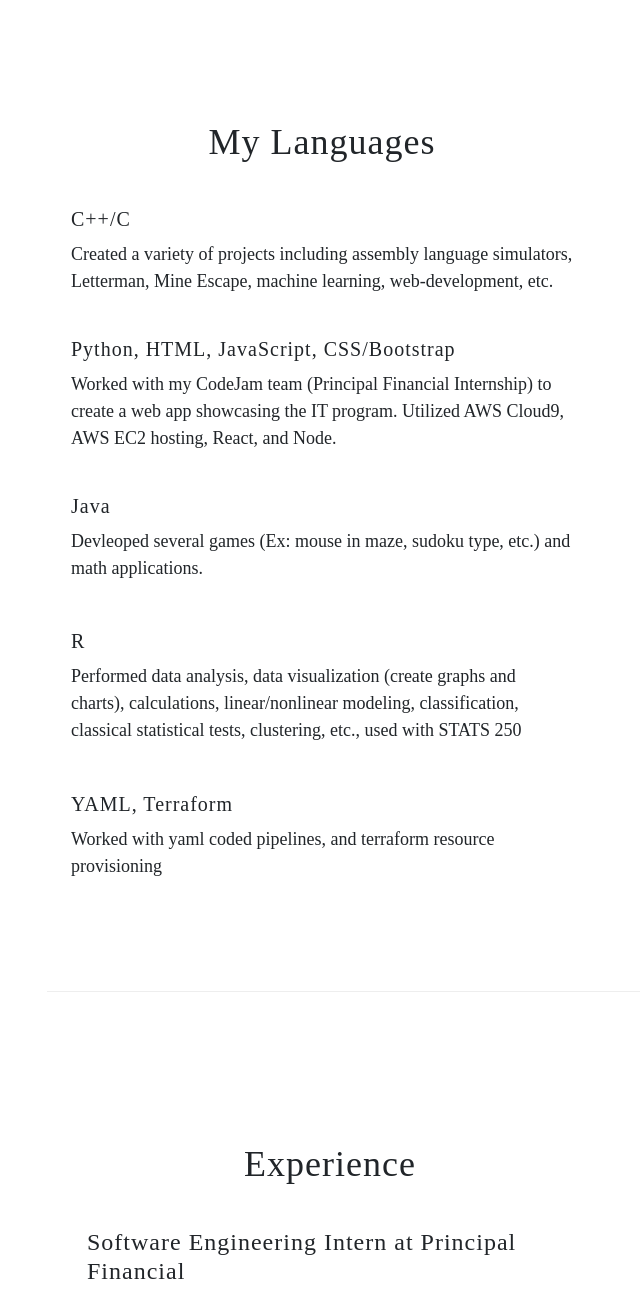
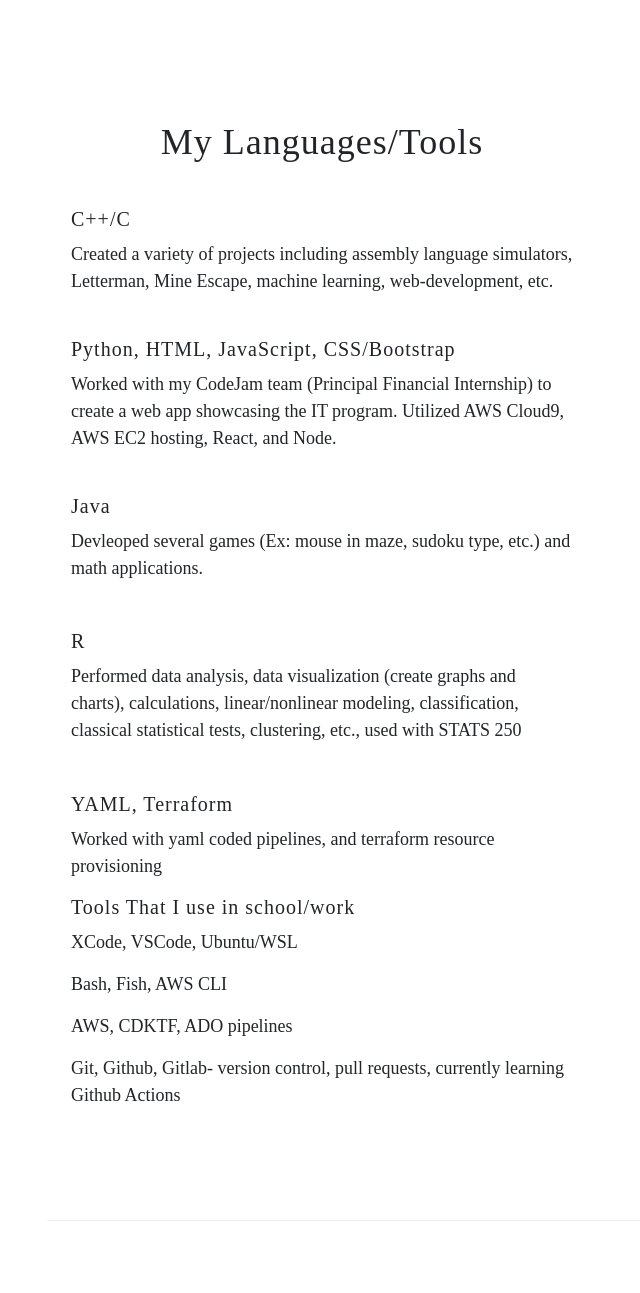
Before and after one commit to gracegw/gracegw.github.io, a plain HTML site: page personal.html in a window 1280 px wide. Shown: the part 840-2133 px from the top of the page, without its empty margins (43-683 px from the left). Drawn offline with nearby package versions, Linux system fonts and the light colour scheme.

Commit message:
Update personal.html

```diff
--- a/personal.html
+++ b/personal.html
@@ -45,7 +45,7 @@
       <!-- Right-sided navbar links. Hide them on small screens -->
       <div class="w3-right w3-hide-small">
         <a href="#about" class="w3-bar-item w3-button">About</a>
-        <a href="#skills" class="w3-bar-item w3-button">Languages</a>
+        <a href="#skills" class="w3-bar-item w3-button">Languages/Tools</a>
         <a href="#experience" class="w3-bar-item w3-button">Experience</a>
         <a href="#hobbies" class="w3-bar-item w3-button">Hobbies</a>
 
@@ -89,7 +89,7 @@
   <!-- lang Section -->
   <div class="w3-row w3-padding-64" id="skills">
     <div class="w3-col l6 w3-padding-large">
-      <h1 class="w3-center">My Languages</h1><br>
+      <h1 class="w3-center">My Languages/Tools</h1><br>
       <h4>C++/C</h4>
       <p >Created a variety of projects including assembly language simulators, Letterman, Mine Escape, machine learning, web-development, etc.
       <br></br>
@@ -107,6 +107,12 @@
 
       <h4>YAML, Terraform</h4>
       <p> Worked with yaml coded pipelines, and terraform resource provisioning</p>
+
+      <h4>Tools That I use in school/work </h4>
+      <p>XCode, VSCode, Ubuntu/WSL</p>
+      <p>Bash, Fish, AWS CLI </p>
+      <p>AWS, CDKTF, ADO pipelines</p>
+      <p>Git, Github, Gitlab- version control, pull requests, currently learning Github Actions</p>
 
     </div>
 
```
